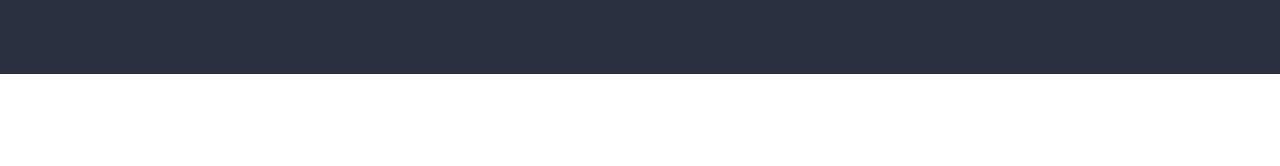
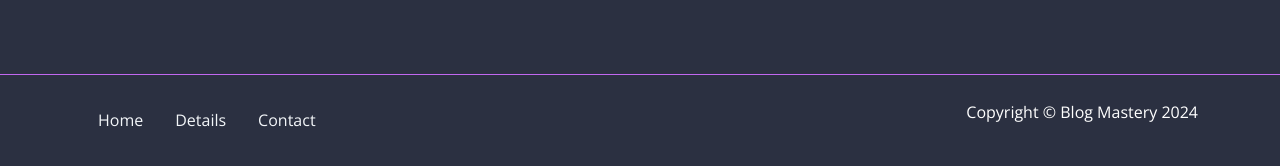
Before and after one commit to o0Danii0o/ebook-website, a website: page index.html in a window 1280 px wide. Shown: the part 4627-4793 px from the top of the page. Before the commit the page ends 4701 px from the top, so only its background shows below. Drawn offline with nearby package versions, Linux system fonts and the light colour scheme; files that its build step writes are made by us from their sources.

Commit message:
add basic footer

```diff
--- a/index.html
+++ b/index.html
@@ -494,6 +494,36 @@
         </div>
       </section>
 
+      <!-- Footer -->
+
+      <footer class="border-top border-primary bg-dark text-white py-4">
+        <div class="container">
+          <div class="row">
+            <div class="col-md-8">
+              <ul class="nav">
+                <li class="nav-item">
+                  <a href="index.html" class="nav-link link-light">Home</a>
+                </li>
+
+                <li class="nav-item">
+                  <a href="#details" class="nav-link link-light">Details</a>
+                </li>
+
+                <li class="nav-item">
+                  <a href="contact.html" class="nav-link link-light">Contact</a>
+                </li>
+              </ul>
+            </div>
+
+            <div class="col-md-4">
+              <p class="text-end d-none d-md-block">
+                Copyright &copy; Blog Mastery 2024
+              </p>
+            </div>
+          </div>
+        </div>
+      </footer>
+
     <script src="js/bootstrap.bundle.min.js"></script>
     <script src="js/script.js"></script>
   </body>
```
